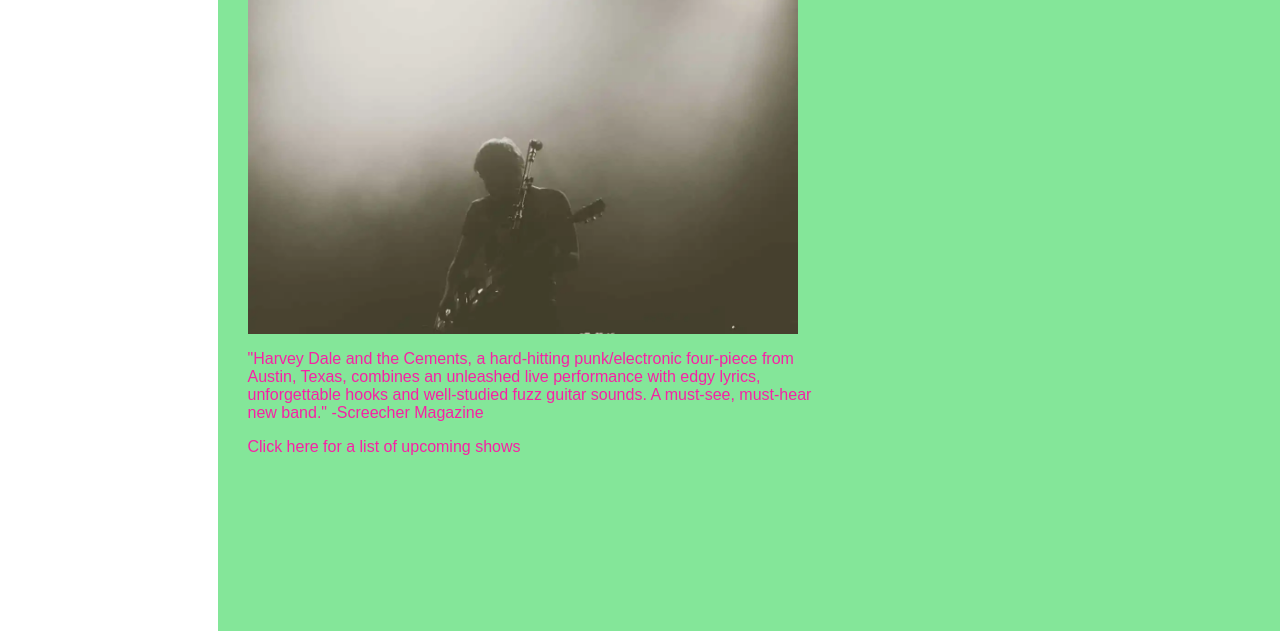
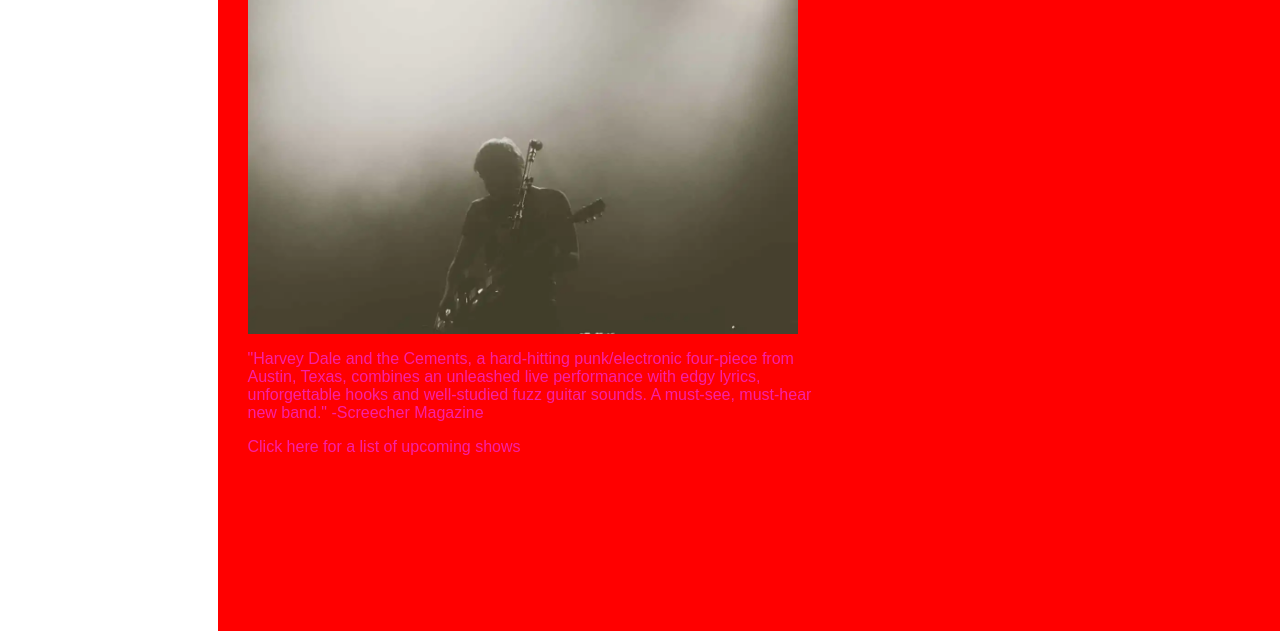
Before and after one commit to jbriddell/jacqui-sass, a website: page docs/index.html in a window 1280 px wide. Shown: the part 169-800 px from the top of the page. Drawn offline with nearby package versions, Linux system fonts and the light colour scheme; files that its build step writes are made by us from their sources.

Commit message:
changing color

```diff
--- a/src/scss/new-styles.scss
+++ b/src/scss/new-styles.scss
@@ -1,4 +1,4 @@
-$primary-color:  rgb(132, 230, 153);
+$primary-color: red;
 $secondary-color: #f820a5;
 
 @import 'base';
```
